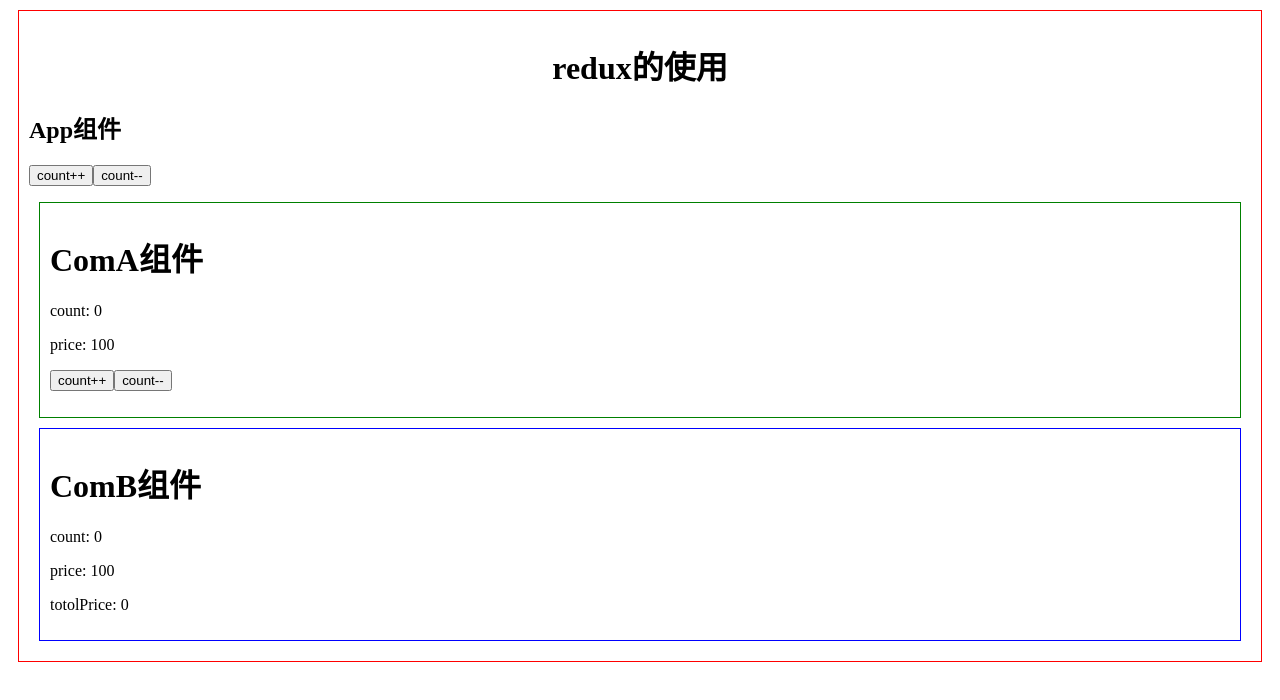
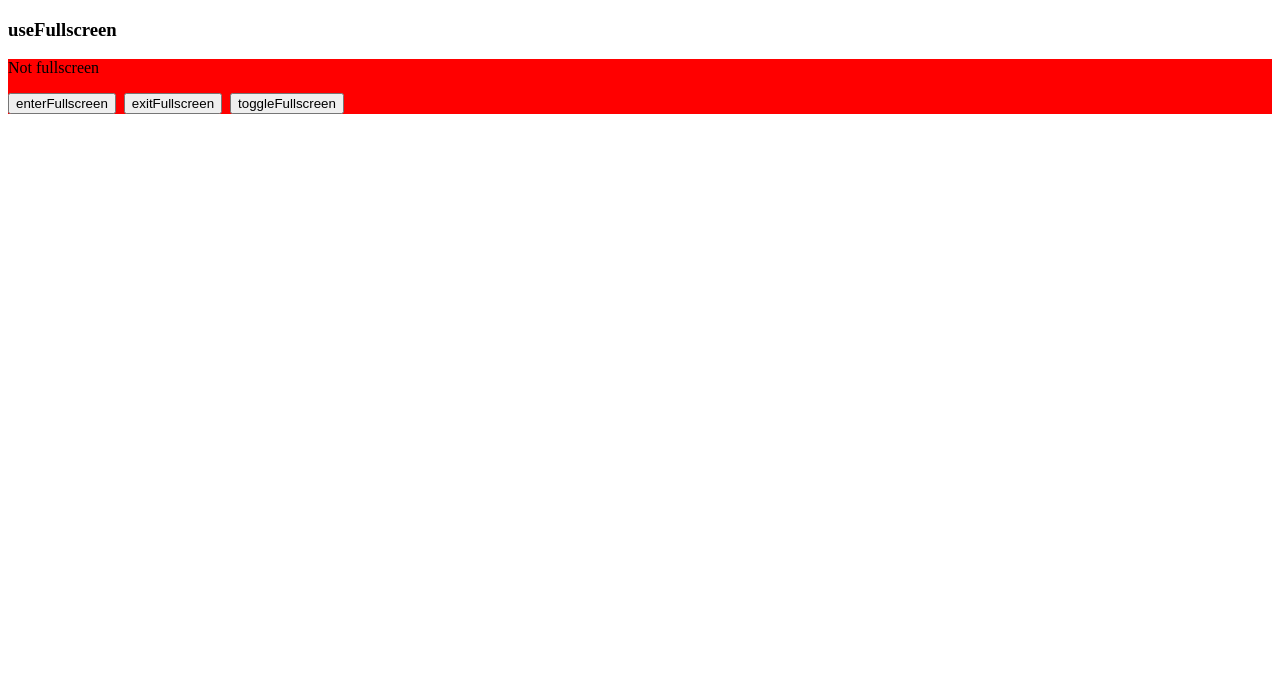
Before and after one commit to ww24kobe/react_example, a React (Create React App) app: page / in a window 1280 px wide. Shown: the top 700 px of the page. Built offline with nearby package versions, Linux system fonts and the light colour scheme.

Commit message:
feat: useFullscreen

```diff
--- a/package.json
+++ b/package.json
@@ -6,6 +6,8 @@
     "@testing-library/jest-dom": "^5.14.1",
     "@testing-library/react": "^13.0.0",
     "@testing-library/user-event": "^13.2.1",
+    "ahooks": "^3.7.8",
+    "mockjs": "^1.1.0",
     "react": "^18.2.0",
     "react-dom": "^18.2.0",
     "react-redux": "^8.1.1",
--- a/src/App.js
+++ b/src/App.js
@@ -1,46 +1,35 @@
-import ComA from './components/ComA'
-import ComB from './components/ComB'
+import { useRef } from 'react'
+import { useFullscreen } from 'ahooks'
 
-import { connect } from 'react-redux'
-
-function App({ incre, decre }) {
+function App() {
+  const ref = useRef(null)
+  const [isFullscreen, { enterFullscreen, exitFullscreen, toggleFullscreen }] =
+    useFullscreen(ref)
   return (
-    <div style={{ border: '1px solid red', padding: '10px', margin: '10px' }}>
-      <h1 style={{ textAlign: 'center' }}>redux的使用</h1>
-      <h2>App组件</h2>
-      <p>
-        <button
-          onClick={() => {
-            incre()
-          }}
-        >
-          count++
-        </button>
-        <button
-          onClick={() => {
-            decre()
-          }}
-        >
-          count--
-        </button>
-      </p>
-      <ComA />
-      <ComB />
-    </div>
+    <>
+      <h3>useFullscreen</h3>
+      <div ref={ref} style={{ background: 'red' }}>
+        <div style={{ marginBottom: 16 }}>
+          {isFullscreen ? 'Fullscreen' : 'Not fullscreen'}
+        </div>
+        <div>
+          <button type="button" onClick={enterFullscreen}>
+            enterFullscreen
+          </button>
+          <button
+            type="button"
+            onClick={exitFullscreen}
+            style={{ margin: '0 8px' }}
+          >
+            exitFullscreen
+          </button>
+          <button type="button" onClick={toggleFullscreen}>
+            toggleFullscreen
+          </button>
+        </div>
+      </div>
+    </>
   )
 }
 
-const mapDispatchToProps = (dispatch) => {
-  return {
-    incre: () => {
-      // 通过dispath分发 action动作去修改store中数据
-      // 必须设定type属性，指定触发action的类型，
-      dispatch({ type: 'increment' })
-    },
-    decre: () => {
-      dispatch({ type: 'decrement' })
-    },
-  }
-}
-// connect设置第二个参数为触发action,第一个参数为获取store中数据，如果用不上写null即可
-export default connect(null, mapDispatchToProps)(App)
+export default App
--- a/src/components/ComA.jsx
+++ /dev/null
@@ -1,34 +0,0 @@
-import { connect } from 'react-redux'
-const mapStateToProps = (state) => {
-  // console.log('state', state)
-  return state
-}
-
-function ComA({ count, price, dispatch }) {
-  return (
-    <div style={{ border: '1px solid green', padding: '10px', margin: '10px' }}>
-      <h1>ComA组件</h1>
-      <p>count: {count}</p>
-      <p>price: {price}</p>
-      <p>
-        <button
-          onClick={() => {
-            dispatch({ type: 'increment' })
-          }}
-        >
-          count++
-        </button>
-        <button
-          onClick={() => {
-            dispatch({ type: 'decrement' })
-          }}
-        >
-          count--
-        </button>
-      </p>
-    </div>
-  )
-}
-
-// connect设置第一参数代表获取store中的数据，第二个留空
-export default connect(mapStateToProps)(ComA)
--- a/src/components/ComB.jsx
+++ /dev/null
@@ -1,15 +0,0 @@
-import { connect } from 'react-redux'
-function ComB({ count, price }) {
-  return (
-    <div style={{ border: '1px solid blue', padding: '10px', margin: '10px' }}>
-      <h1>ComB组件</h1>
-      <p>count: {count}</p>
-      <p>price: {price}</p>
-      <p>totolPrice: {price * count}</p>
-    </div>
-  )
-}
-
-const mapStateToProps = (state) => state
-
-export default connect(mapStateToProps)(ComB)
--- a/src/index.js
+++ b/src/index.js
@@ -1,12 +1,6 @@
 import React from 'react'
 import ReactDOM from 'react-dom/client'
 import App from './App'
-import store from './store/index.js'
-import { Provider } from 'react-redux'
 
 const root = ReactDOM.createRoot(document.getElementById('root'))
-root.render(
-  <Provider store={store}>
-    <App />
-  </Provider>
-)
+root.render(<App />)
--- a/src/store/index.js
+++ /dev/null
@@ -1,25 +0,0 @@
-import { createStore } from 'redux'
-
-const initState = {
-  count: 0,
-  price: 100,
-}
-
-const reducer = (state = initState, action) => {
-  switch (action.type) {
-    case 'increment':
-      return {
-        ...state,
-        count: state.count + 1,
-      }
-    case 'decrement':
-      return {
-        ...state,
-        count: state.count - 1,
-      }
-    default:
-      return state
-  }
-}
-
-export default createStore(reducer)
```
Also changed, not shown: 1 other file (tests, documents, lock files or other folders).
